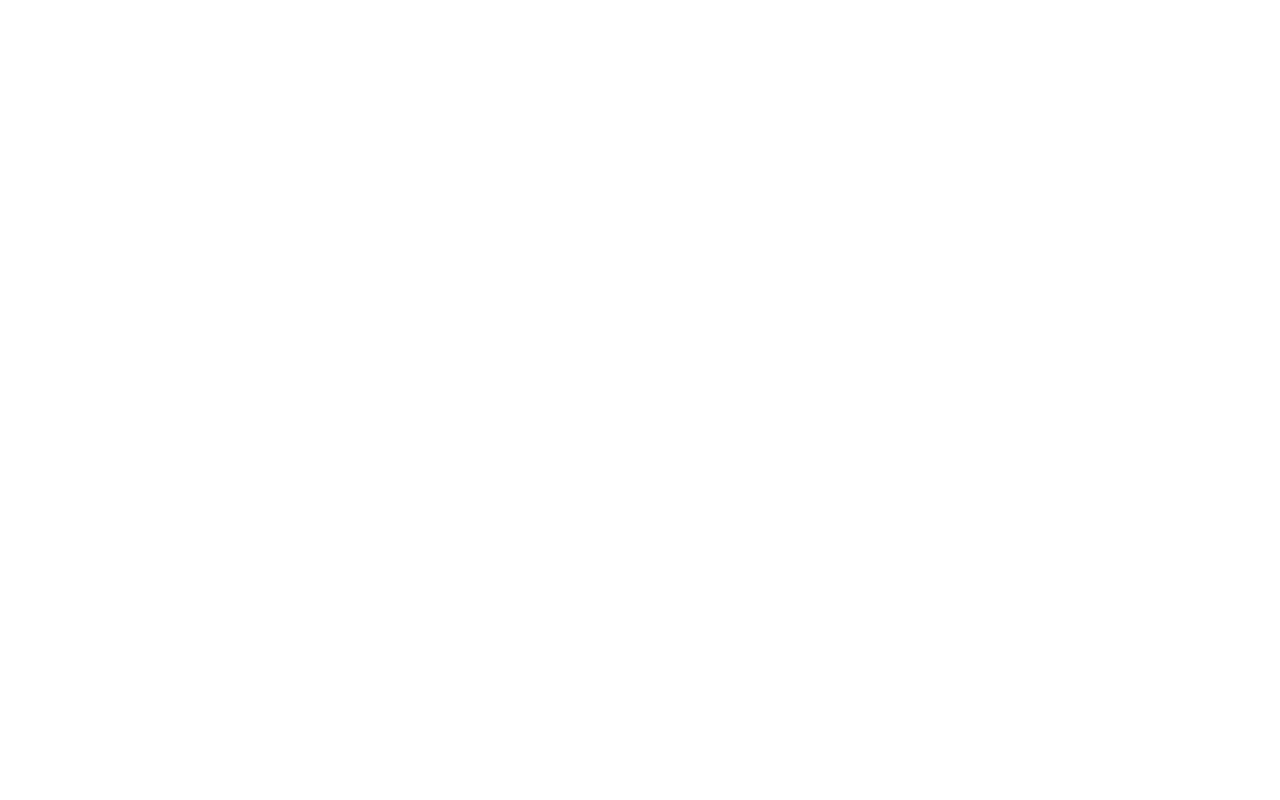
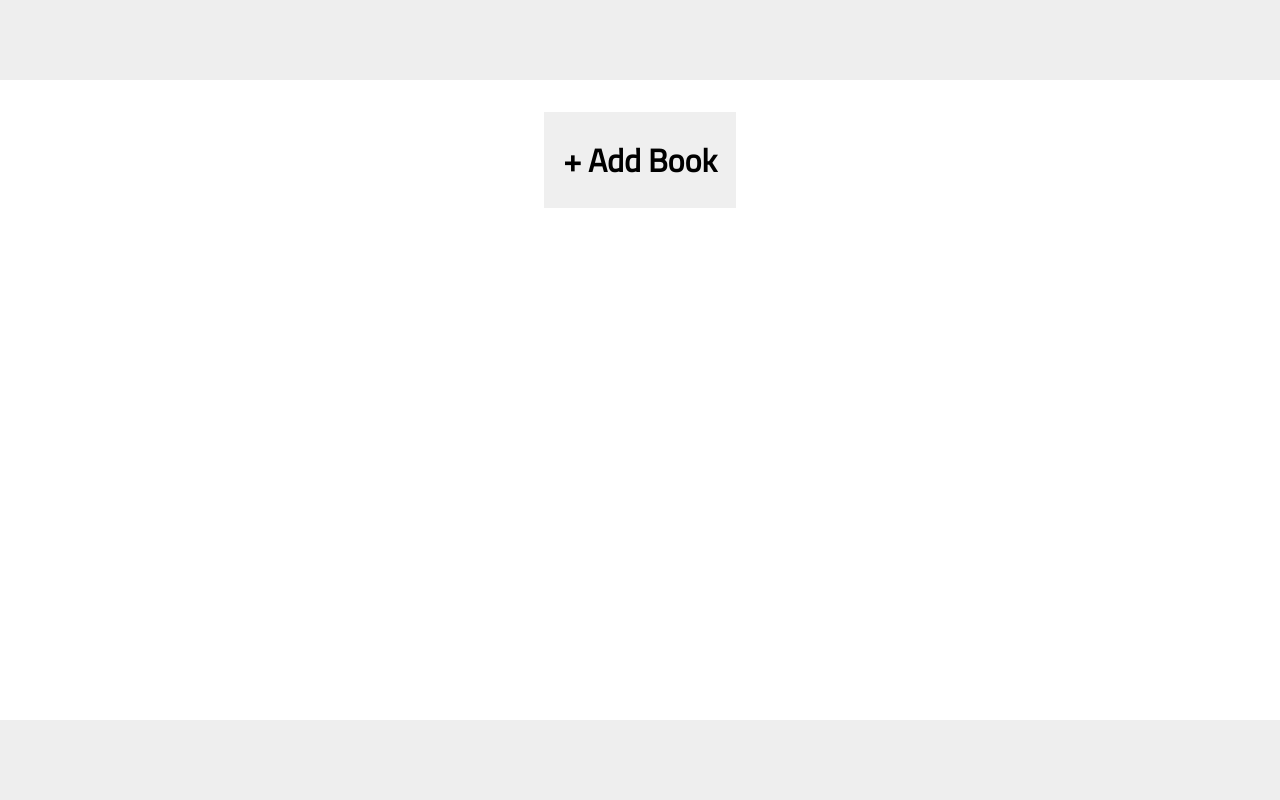
Before and after one commit to AbdoAlghanim/Library, a plain HTML site: page index.html in a window 1280 px wide. Drawn offline with Linux system fonts and the light colour scheme.

Commit message:
basic layout

```diff
--- a/index.html
+++ b/index.html
@@ -4,9 +4,16 @@
     <meta charset="UTF-8">
     <meta http-equiv="X-UA-Compatible" content="IE=edge">
     <meta name="viewport" content="width=device-width, initial-scale=1.0">
+    <link rel="stylesheet" href="./style.css">
     <title>Library</title>
 </head>
 <body>
-
+    <nav class="navbar"></nav>
+    <main>
+        <button class="addBookButton">
+            + Add Book
+        </button>
+    </main>
+    <footer></footer>
 </body>
 </html>
--- a/style.css
+++ b/style.css
@@ -0,0 +1,77 @@
+@import url('https://fonts.googleapis.com/css2?family=Cairo&family=Open+Sans:wght@300&family=Roboto&display=swap');
+/* CSS reset */
+html, body, div, span, applet, object, iframe,
+h1, h2, h3, h4, h5, h6, p, blockquote, pre,
+a, abbr, acronym, address, big, cite, code,
+del, dfn, em, img, ins, kbd, q, s, samp,
+small, strike, strong, sub, sup, tt, var,
+b, u, i, center,
+dl, dt, dd, ol, ul, li,
+fieldset, form, label, legend,
+table, caption, tbody, tfoot, thead, tr, th, td,
+article, aside, canvas, details, embed,
+figure, figcaption, footer, header, hgroup,
+menu, nav, output, ruby, section, summary,
+time, mark, audio, video {
+	margin: 0;
+	padding: 0;
+	border: 0;
+	font-size: 100%;
+	font: inherit;
+	vertical-align: baseline;
+}
+/* HTML5 display-role reset for older browsers */
+article, aside, details, figcaption, figure,
+footer, header, hgroup, menu, nav, section {
+	display: block;
+}
+body {
+	line-height: 1;
+}
+ol, ul {
+	list-style: none;
+}
+blockquote, q {
+	quotes: none;
+}
+blockquote:before, blockquote:after,
+q:before, q:after {
+	content: '';
+	content: none;
+}
+table {
+	border-collapse: collapse;
+	border-spacing: 0;
+}
+/* CSS reset */
+
+html {
+    font-family: 'Cairo', 'Open Sans';
+}
+
+
+main{
+    display: flex;
+    justify-content: center;
+    padding: 2rem 4rem;
+}
+.navbar{
+    background-color: #eee;
+    height: 10vh;
+    width: 100vw;
+}
+footer{
+    background-color: #eee;
+    height: 10vh;
+    width: 100vw;
+    position: fixed;
+    bottom: 0;
+}
+.addBookButton{
+    font-family: 'Cairo';
+    border: none;
+    height: 6rem;
+    width: 15vw;
+    font-weight: bold;
+    font-size: 2rem;
+}
```
